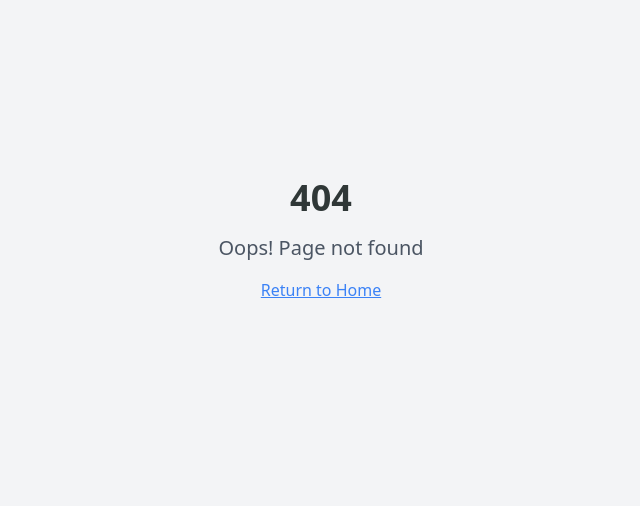
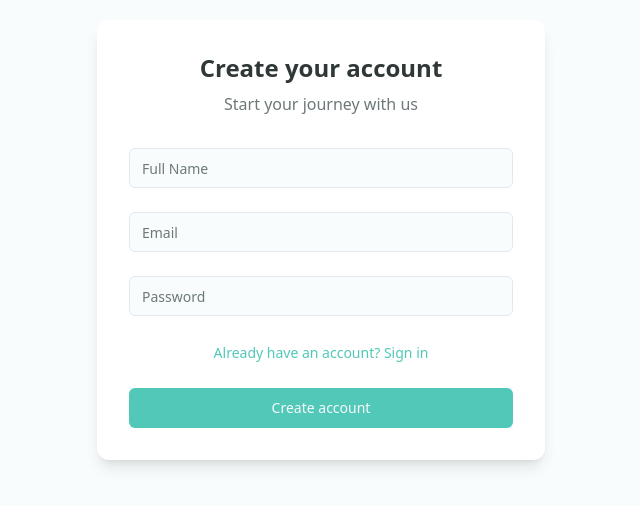
Before and after one commit to afzal-456/mindful-ai-wellbeing-hub-44, a React (Vite) app: page /signup in a window 1280 px wide. Before the commit this address had no page. Shown: the part 160-666 px from the top of the page, without its empty margins (319-959 px from the left). Built offline with nearby package versions, Linux system fonts and the light colour scheme.

Commit message:
feat: Implement theme toggle and auth pages
- Added a theme toggle button for light/dark mode.
- Created login and signup pages.
- Included a "forgot password" feature in the login page.

```diff
--- a/package.json
+++ b/package.json
@@ -47,7 +47,7 @@
     "embla-carousel-react": "^8.3.0",
     "input-otp": "^1.2.4",
     "lucide-react": "^0.462.0",
-    "next-themes": "^0.3.0",
+    "next-themes": "^0.4.6",
     "react": "^18.3.1",
     "react-day-picker": "^8.10.1",
     "react-dom": "^18.3.1",
--- a/src/App.tsx
+++ b/src/App.tsx
@@ -1,11 +1,15 @@
 
 import React from "react";
+import { ThemeProvider } from "next-themes";
 import { Toaster } from "@/components/ui/toaster";
 import { Toaster as Sonner } from "@/components/ui/sonner";
 import { TooltipProvider } from "@/components/ui/tooltip";
 import { QueryClient, QueryClientProvider } from "@tanstack/react-query";
 import { BrowserRouter, Routes, Route } from "react-router-dom";
 import Index from "./pages/Index";
+import Login from "./pages/Login";
+import Signup from "./pages/Signup";
+import ForgotPassword from "./pages/ForgotPassword";
 import Therapy from "./pages/Therapy";
 import Tools from "./pages/Tools";
 import About from "./pages/About";
@@ -16,6 +20,7 @@ const queryClient = new QueryClient();
 
 const App = () => (
   <React.StrictMode>
+    <ThemeProvider defaultTheme="system" enableSystem>
       <QueryClientProvider client={queryClient}>
         <TooltipProvider>
           <Toaster />
@@ -23,16 +28,19 @@ const App = () => (
           <BrowserRouter>
             <Routes>
               <Route path="/" element={<Index />} />
+              <Route path="/login" element={<Login />} />
+              <Route path="/signup" element={<Signup />} />
+              <Route path="/forgot-password" element={<ForgotPassword />} />
               <Route path="/therapy" element={<Therapy />} />
               <Route path="/tools" element={<Tools />} />
               <Route path="/about" element={<About />} />
               <Route path="/contact" element={<Contact />} />
-            {/* ADD ALL CUSTOM ROUTES ABOVE THE CATCH-ALL "*" ROUTE */}
               <Route path="*" element={<NotFound />} />
             </Routes>
           </BrowserRouter>
         </TooltipProvider>
       </QueryClientProvider>
+    </ThemeProvider>
   </React.StrictMode>
 );
 
--- a/src/components/navbar.tsx
+++ b/src/components/navbar.tsx
@@ -1,45 +1,48 @@
 
 import React from "react";
+import { Link } from "react-router-dom";
 import { Button } from "@/components/ui/button";
+import { ThemeToggle } from "@/components/theme-toggle";
 
 const Navbar = () => {
   return (
     <nav className="py-4 px-6 md:px-10 lg:px-20 flex items-center justify-between shadow-sm">
       <div className="flex items-center">
-        <a href="/" className="text-xl font-semibold text-wellness-dark flex items-center">
+        <Link to="/" className="text-xl font-semibold text-wellness-dark flex items-center">
           <span className="text-wellness-primary mr-2">Mindful</span>AI
-        </a>
+        </Link>
       </div>
 
       <div className="hidden md:flex space-x-6">
-        <a href="/" className="text-wellness-text hover:text-wellness-primary transition-colors">
+        <Link to="/" className="text-foreground hover:text-primary transition-colors">
           Home
-        </a>
-        <a href="/therapy" className="text-wellness-text hover:text-wellness-primary transition-colors">
+        </Link>
+        <Link to="/therapy" className="text-foreground hover:text-primary transition-colors">
           Therapy
-        </a>
-        <a href="/tools" className="text-wellness-text hover:text-wellness-primary transition-colors">
+        </Link>
+        <Link to="/tools" className="text-foreground hover:text-primary transition-colors">
           Tools
-        </a>
-        <a href="/about" className="text-wellness-text hover:text-wellness-primary transition-colors">
+        </Link>
+        <Link to="/about" className="text-foreground hover:text-primary transition-colors">
           About
-        </a>
-        <a href="/contact" className="text-wellness-text hover:text-wellness-primary transition-colors">
+        </Link>
+        <Link to="/contact" className="text-foreground hover:text-primary transition-colors">
           Contact
-        </a>
+        </Link>
       </div>
 
       <div className="flex items-center space-x-4">
-        <a href="/login">
-          <Button variant="ghost" className="text-wellness-primary hover:text-wellness-dark hover:bg-wellness-light">
+        <ThemeToggle />
+        <Link to="/login">
+          <Button variant="ghost" className="text-foreground hover:text-primary">
             Login
           </Button>
-        </a>
-        <a href="/signup">
+        </Link>
+        <Link to="/signup">
           <Button className="bg-wellness-primary hover:bg-wellness-dark text-white">
             Sign Up
           </Button>
-        </a>
+        </Link>
       </div>
     </nav>
   );
--- /dev/null
+++ b/src/components/theme-toggle.tsx
@@ -0,0 +1,21 @@
+
+import { Moon, Sun } from "lucide-react"
+import { Button } from "@/components/ui/button"
+import { useTheme } from "next-themes"
+
+export function ThemeToggle() {
+  const { theme, setTheme } = useTheme()
+
+  return (
+    <Button
+      variant="ghost"
+      size="icon"
+      onClick={() => setTheme(theme === "light" ? "dark" : "light")}
+      className="mr-6"
+    >
+      <Sun className="h-[1.2rem] w-[1.2rem] rotate-0 scale-100 transition-all dark:-rotate-90 dark:scale-0" />
+      <Moon className="absolute h-[1.2rem] w-[1.2rem] rotate-90 scale-0 transition-all dark:rotate-0 dark:scale-100" />
+      <span className="sr-only">Toggle theme</span>
+    </Button>
+  )
+}
--- /dev/null
+++ b/src/pages/ForgotPassword.tsx
@@ -0,0 +1,44 @@
+
+import { useState } from "react";
+import { Button } from "@/components/ui/button";
+import { Input } from "@/components/ui/input";
+import { Link } from "react-router-dom";
+
+export default function ForgotPassword() {
+  const [email, setEmail] = useState("");
+
+  const handleSubmit = (e: React.FormEvent) => {
+    e.preventDefault();
+    // Handle password reset logic here
+  };
+
+  return (
+    <div className="min-h-screen flex items-center justify-center bg-background">
+      <div className="w-full max-w-md space-y-8 p-8 bg-card rounded-xl shadow-lg">
+        <div className="text-center">
+          <h2 className="text-2xl font-bold">Reset your password</h2>
+          <p className="text-muted-foreground mt-2">We'll send you reset instructions</p>
+        </div>
+        <form onSubmit={handleSubmit} className="space-y-6">
+          <div>
+            <Input
+              type="email"
+              placeholder="Email"
+              value={email}
+              onChange={(e) => setEmail(e.target.value)}
+              required
+            />
+          </div>
+          <Button type="submit" className="w-full">
+            Send reset instructions
+          </Button>
+          <div className="text-center">
+            <Link to="/login" className="text-sm text-primary hover:underline">
+              Back to login
+            </Link>
+          </div>
+        </form>
+      </div>
+    </div>
+  );
+}
--- /dev/null
+++ b/src/pages/Login.tsx
@@ -0,0 +1,57 @@
+
+import { useState } from "react";
+import { Button } from "@/components/ui/button";
+import { Input } from "@/components/ui/input";
+import { Link } from "react-router-dom";
+
+export default function Login() {
+  const [email, setEmail] = useState("");
+  const [password, setPassword] = useState("");
+
+  const handleSubmit = (e: React.FormEvent) => {
+    e.preventDefault();
+    // Handle login logic here
+  };
+
+  return (
+    <div className="min-h-screen flex items-center justify-center bg-background">
+      <div className="w-full max-w-md space-y-8 p-8 bg-card rounded-xl shadow-lg">
+        <div className="text-center">
+          <h2 className="text-2xl font-bold">Welcome back</h2>
+          <p className="text-muted-foreground mt-2">Sign in to your account</p>
+        </div>
+        <form onSubmit={handleSubmit} className="space-y-6">
+          <div>
+            <Input
+              type="email"
+              placeholder="Email"
+              value={email}
+              onChange={(e) => setEmail(e.target.value)}
+              required
+            />
+          </div>
+          <div>
+            <Input
+              type="password"
+              placeholder="Password"
+              value={password}
+              onChange={(e) => setPassword(e.target.value)}
+              required
+            />
+          </div>
+          <div className="flex items-center justify-between">
+            <Link to="/forgot-password" className="text-sm text-primary hover:underline">
+              Forgot password?
+            </Link>
+            <Link to="/signup" className="text-sm text-primary hover:underline">
+              Create account
+            </Link>
+          </div>
+          <Button type="submit" className="w-full">
+            Sign in
+          </Button>
+        </form>
+      </div>
+    </div>
+  );
+}
--- /dev/null
+++ b/src/pages/Signup.tsx
@@ -0,0 +1,64 @@
+
+import { useState } from "react";
+import { Button } from "@/components/ui/button";
+import { Input } from "@/components/ui/input";
+import { Link } from "react-router-dom";
+
+export default function Signup() {
+  const [email, setEmail] = useState("");
+  const [password, setPassword] = useState("");
+  const [name, setName] = useState("");
+
+  const handleSubmit = (e: React.FormEvent) => {
+    e.preventDefault();
+    // Handle signup logic here
+  };
+
+  return (
+    <div className="min-h-screen flex items-center justify-center bg-background">
+      <div className="w-full max-w-md space-y-8 p-8 bg-card rounded-xl shadow-lg">
+        <div className="text-center">
+          <h2 className="text-2xl font-bold">Create your account</h2>
+          <p className="text-muted-foreground mt-2">Start your journey with us</p>
+        </div>
+        <form onSubmit={handleSubmit} className="space-y-6">
+          <div>
+            <Input
+              type="text"
+              placeholder="Full Name"
+              value={name}
+              onChange={(e) => setName(e.target.value)}
+              required
+            />
+          </div>
+          <div>
+            <Input
+              type="email"
+              placeholder="Email"
+              value={email}
+              onChange={(e) => setEmail(e.target.value)}
+              required
+            />
+          </div>
+          <div>
+            <Input
+              type="password"
+              placeholder="Password"
+              value={password}
+              onChange={(e) => setPassword(e.target.value)}
+              required
+            />
+          </div>
+          <div className="text-center">
+            <Link to="/login" className="text-sm text-primary hover:underline">
+              Already have an account? Sign in
+            </Link>
+          </div>
+          <Button type="submit" className="w-full">
+            Create account
+          </Button>
+        </form>
+      </div>
+    </div>
+  );
+}
```
Also changed, not shown: 1 other file (tests, documents, lock files or other folders). Lines whose indentation alone changed are shown as unchanged.
